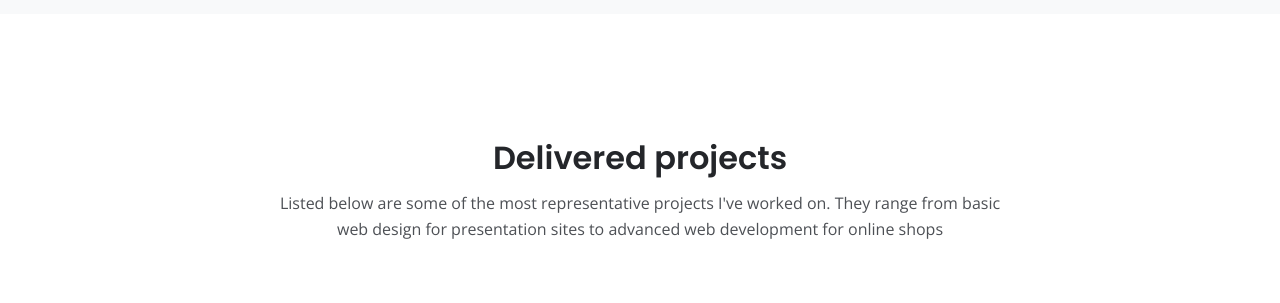
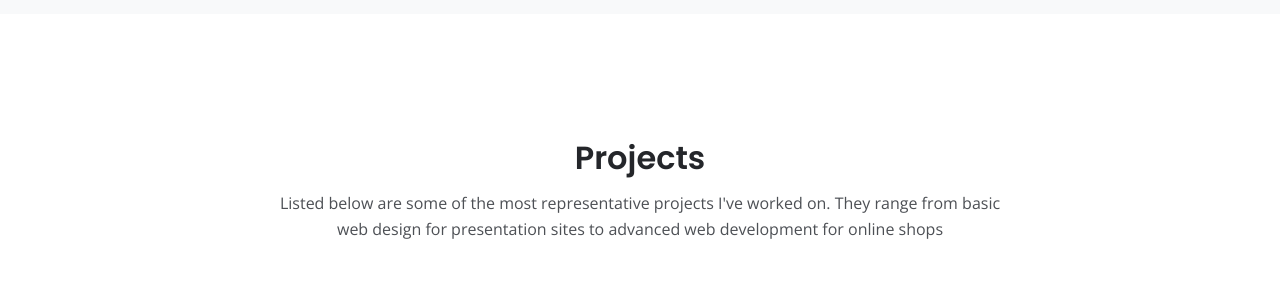
Before and after one commit to ayishahyder/portfolio, a plain HTML site: page index.html in a window 1280 px wide. Shown: the part 3180-3483 px from the top of the page. Drawn offline with nearby package versions, Linux system fonts and the light colour scheme; a script that the page names is missing.

Commit message:
Update index.html

```diff
--- a/index.html
+++ b/index.html
@@ -375,7 +375,7 @@
     <div class="container">
         <div class="row">
             <div class="col-lg-12">
-                <h2 class="h2-heading">Delivered projects</h2>
+                <h2 class="h2-heading"> Projects</h2>
                 <p class="p-heading">Listed below are some of the most representative projects I've worked on. They range from basic web design for presentation sites to advanced web development for online shops</p>
             </div> <!-- end of col -->
         </div> <!-- end of row -->
```
